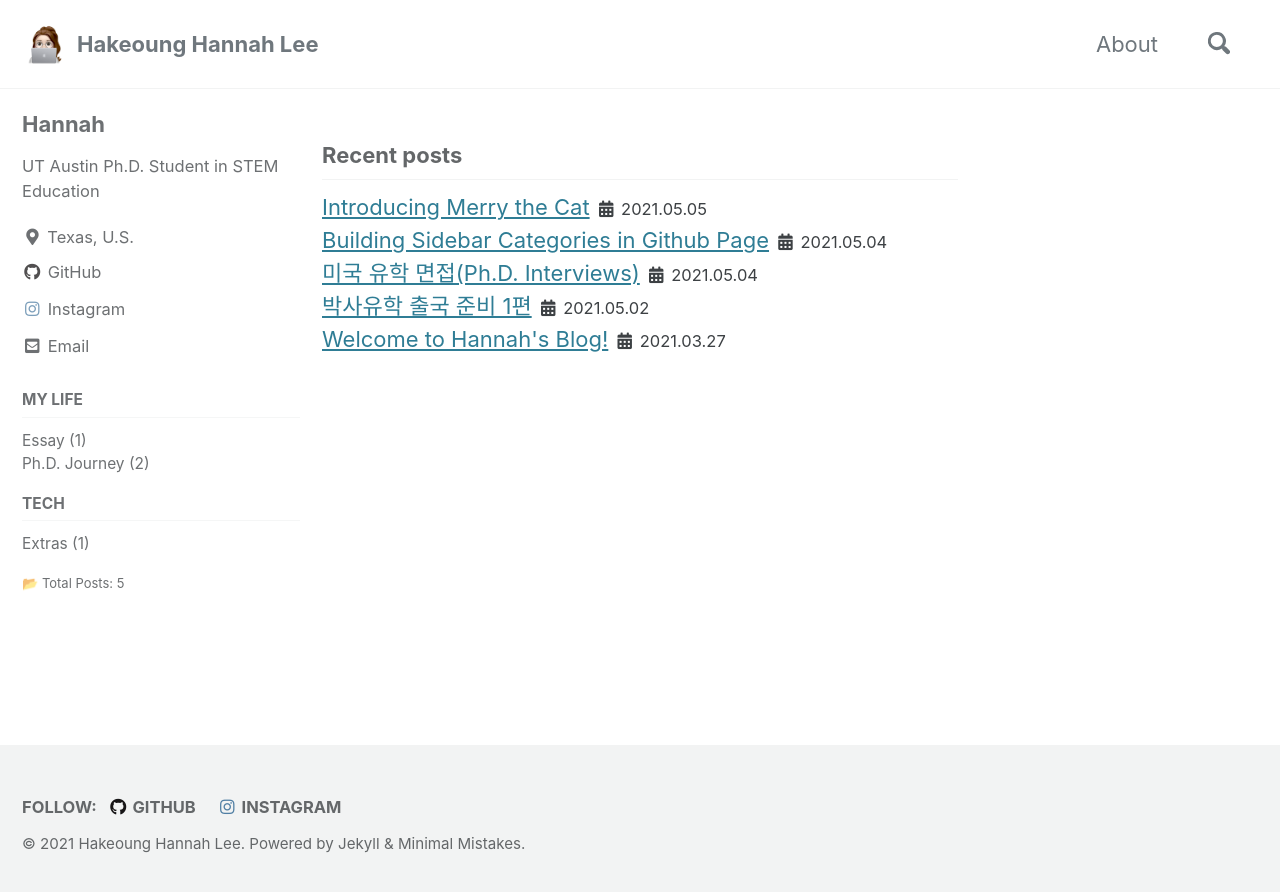
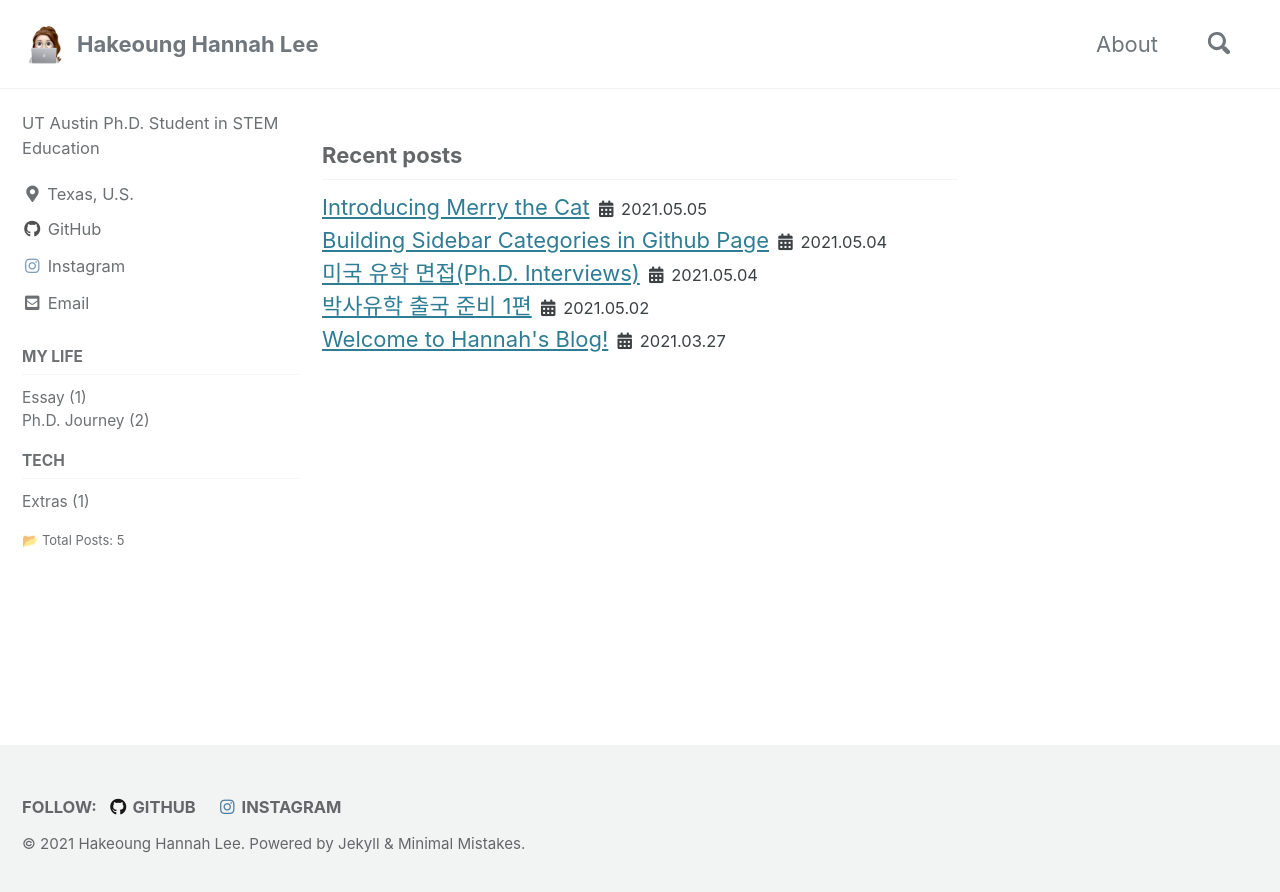
Before and after one commit to HakeoungLee/HakeoungLee.github.io, a Jekyll site: the page built from index.html, in a window 1280 px wide. Shown: the top 892 px of the page. Built offline with Jekyll 4.4.1, drawn with Linux system fonts in a browser that asks for light colours; cached includes are drawn as plain includes; the list of posts is cut into pages by our own code; comment, search, counter and statistics services are not loaded.

Commit message:
Update _config.yml

```diff
--- a/_config.yml
+++ b/_config.yml
@@ -94,7 +94,7 @@ analytics:
 
 # Site Author
 author:
-  name             : "Hannah"
+#   name             : "Hannah"
 #   avatar           : # path of avatar image, e.g. "/assets/images/bio-photo.jpg"
   bio              : "UT Austin Ph.D. Student in STEM Education"
   location         : "Texas, U.S."
```
